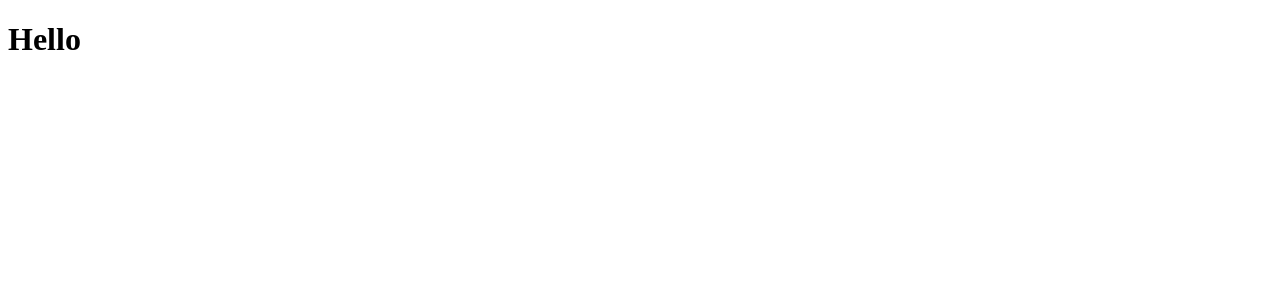
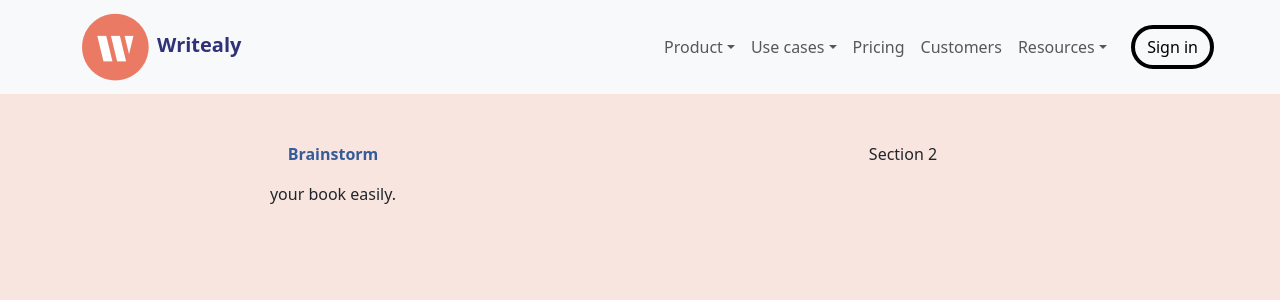
Before and after one commit to atif7luqman/Quiz4, a React (Vite) app: page / in a window 1280 px wide. Shown: the top 300 px of the page. Built offline with nearby package versions, Linux system fonts and the light colour scheme.

Commit message:
second commit

```diff
--- a/package.json
+++ b/package.json
@@ -10,7 +10,9 @@
     "preview": "vite preview"
   },
   "dependencies": {
+    "bootstrap": "^5.3.2",
     "react": "^18.2.0",
+    "react-bootstrap": "^2.9.1",
     "react-dom": "^18.2.0"
   },
   "devDependencies": {
--- /dev/null
+++ b/src/App.css
@@ -0,0 +1,4 @@
+.main {
+    background-color: #F8E5E0;
+    height: 100vh;
+}
--- a/src/App.jsx
+++ b/src/App.jsx
@@ -1,12 +1,15 @@
-import { useState } from 'react'
+import 'bootstrap/dist/css/bootstrap.min.css';
+import Header from './components/Header';
+import './App.css'
+import Welcome from './components/Welcome';
 
 function App() {
-  const [count, setCount] = useState(0)
 
   return (
-    <>
-      <h1>Hello</h1>
-    </>
+    <div className='main'>
+      <Header />
+      <Welcome />
+    </div>
   )
 }
 
--- /dev/null
+++ b/src/components/Header.jsx
@@ -0,0 +1,64 @@
+import Container from 'react-bootstrap/Container';
+import Nav from 'react-bootstrap/Nav';
+import Navbar from 'react-bootstrap/Navbar';
+import NavDropdown from 'react-bootstrap/NavDropdown';
+import {Button} from 'react-bootstrap'
+import Logo from '../assetes/images/Logo.png';
+import { Image } from 'react-bootstrap';
+
+export default function Header() {
+  return (
+    <Navbar collapseOnSelect expand="lg" className="bg-body-tertiary">
+      <Container>
+        <Navbar.Brand href="#home" className="col-md-6">
+          <Image src={Logo} alt="Logo" fluid />
+          <span className="ms-2 fs-26 fw-bold" style={{ color: '#303179' }}>Writealy</span>
+
+        </Navbar.Brand>
+        <Navbar.Toggle aria-controls="responsive-navbar-nav" />
+        <Navbar.Collapse id="responsive-navbar-nav" className="col-md-6">
+          <Nav className="me-auto">
+            <NavDropdown title="Product" id="collapsible-nav-dropdown" drop="down">
+              <NavDropdown.Item href="#action/3.1">Action</NavDropdown.Item>
+              <NavDropdown.Item href="#action/3.2">Another action</NavDropdown.Item>
+              <NavDropdown.Item href="#action/3.3">Something</NavDropdown.Item>
+              <NavDropdown.Divider />
+              <NavDropdown.Item href="#action/3.4">Separated link</NavDropdown.Item>
+            </NavDropdown>
+
+            <NavDropdown title="Use cases" id="collapsible-nav-dropdown" drop="down">
+              <NavDropdown.Item href="#action/3.1">Action</NavDropdown.Item>
+              <NavDropdown.Item href="#action/3.2">Another action</NavDropdown.Item>
+              <NavDropdown.Item href="#action/3.3">Something</NavDropdown.Item>
+              <NavDropdown.Divider />
+              <NavDropdown.Item href="#action/3.4">Separated link</NavDropdown.Item>
+            </NavDropdown>
+
+            <Nav.Link href="#pricing">Pricing</Nav.Link>
+            <Nav.Link href="#customers">Customers</Nav.Link>
+            <NavDropdown title="Resources" id="collapsible-nav-dropdown" drop="down">
+              <NavDropdown.Item href="#action/3.1">Action</NavDropdown.Item>
+              <NavDropdown.Item href="#action/3.2">Another action</NavDropdown.Item>
+              <NavDropdown.Item href="#action/3.3">Something</NavDropdown.Item>
+              <NavDropdown.Divider />
+              <NavDropdown.Item href="#action/3.4">Separated link</NavDropdown.Item>
+            </NavDropdown>
+          </Nav>
+
+          <Button
+            variant="outline-dark"
+            // className="rounded-circle"
+            style={{
+              backgroundColor: 'transparent',
+              border: '4px solid #000000',
+              color: '#000000',
+              borderRadius: `2rem` // Set the border radius dynamically
+            }}
+            >
+              Sign in
+            </Button>
+        </Navbar.Collapse>
+      </Container>
+    </Navbar>
+  );
+}
--- /dev/null
+++ b/src/components/Welcome.jsx
@@ -0,0 +1,18 @@
+import React from 'react';
+import { Container, Row, Col } from 'react-bootstrap';
+
+export default function YourComponent() {
+  return (
+    <Container className='m-5 p5'>
+      <Row >
+        <Col md={6} className="text-center">
+          <p style={{color: '#355C99'}} className='fs-7 fw-bold'>Brainstorm</p>
+          <p>your book <b />easily.</p>
+        </Col>
+        <Col md={6} className="text-center">
+          Section 2
+        </Col>
+      </Row>
+    </Container>
+  );
+}
```
Also changed, not shown: src/assetes/images/logo.png (added), src/assets/components/Offerings.jsx (deleted), src/assets/components/Welcome.jsx (deleted), src/components/About.jsx (added), src/components/ContactUs.jsx (added), src/components/Footer.jsx (added), src/components/Offerings.jsx (added), 1 other file (tests, documents, lock files or other folders).
